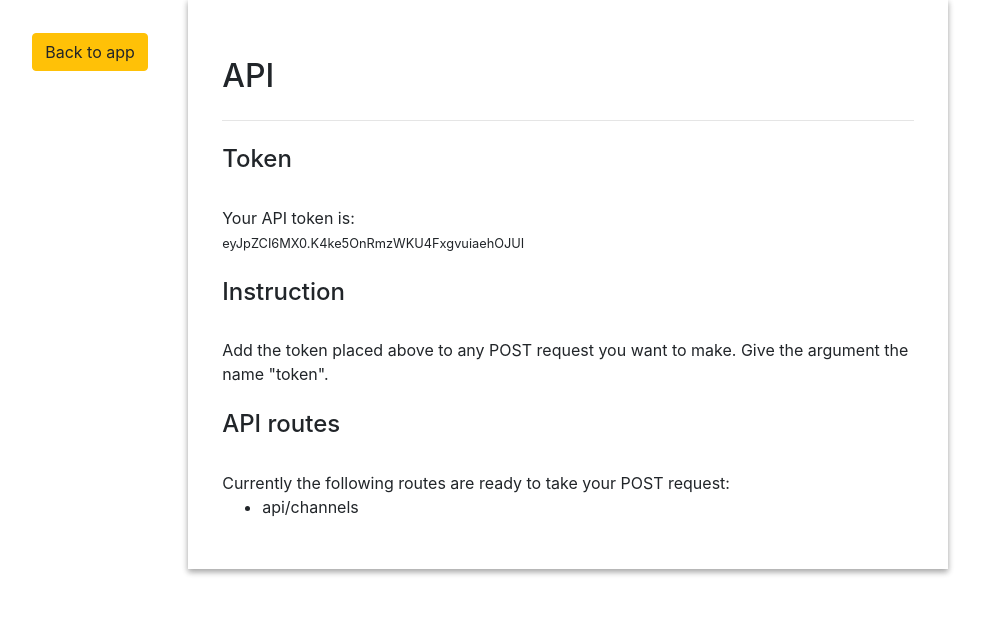
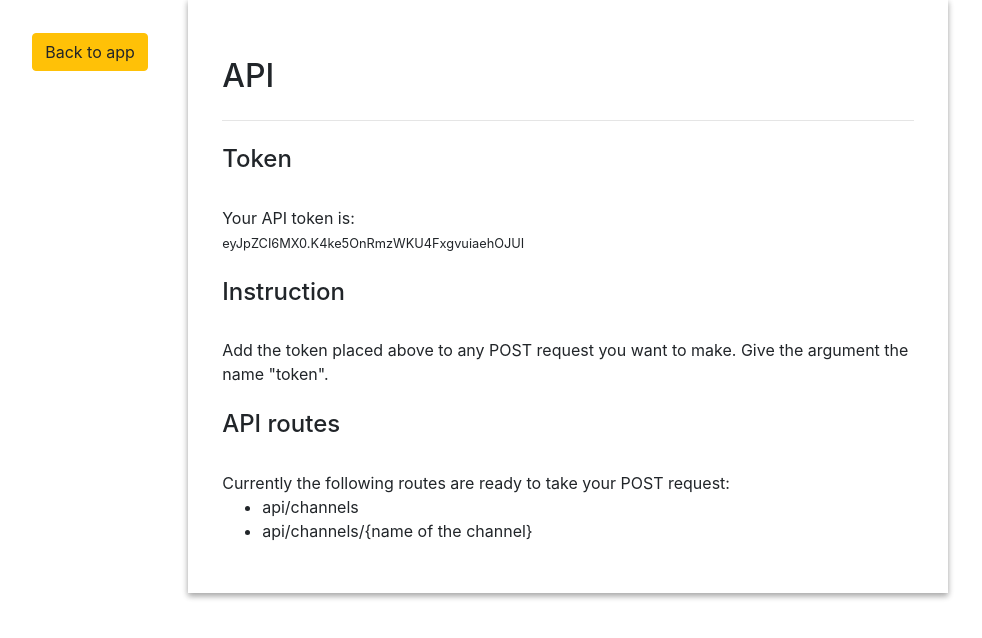
Before and after one commit to dzionek/channels, a Flask app: page /api/settings in a window 1280 px wide. Shown: the part 35-673 px from the top of the page, without its empty margins (72-1054 px from the left). Run offline with Flask 2, Linux system fonts and the light colour scheme; the visitor is signed in with stand-in values (Sample User, id 1); data comes from the database, SQL or seed files in the repository; style sheets or scripts are compiled from the project's sources; some libraries are stand-ins or nearby versions.

Commit message:
Add API route for specific channel

```diff
--- a/web/app/api/routes.py
+++ b/web/app/api/routes.py
@@ -2,16 +2,18 @@
 All routes of the "API" blueprint.
 """
 
-from flask import render_template, request, abort, jsonify
+from flask import render_template, jsonify, Response, abort
 from flask_login import login_required, current_user
-from app.models import User, Channel
+from app.models import Channel
 from app.schemas import ChannelSchema
 
 from .base import api
+from .utils import check_token, check_user
+
 
 @api.route('/api/settings')
 @login_required
-def settings() -> str:
+def settings() -> Response:
     """Generate API settings page for the user with
 
     Returns:
@@ -22,18 +24,31 @@ def settings() -> str:
     return render_template('settings-api.html', token=token)
 
 @api.route('/api/channels', methods=['POST'])
-def show_user():
-    token = request.form.get('token')
-    if not token:
-        abort(404, description="Token not found.")
+def show_channels() -> Response:
+    token = check_token()
+    user = check_user(token)
 
-    user = User.verify_api_token(token)
-    if not user:
-        abort(403, description="The token is either invalid or expired.")
+    channels = [
+        Channel.query.get(allowed_record.channel_id)
+        for allowed_record in user.allowed_channels
+    ]
+    channel_schema = ChannelSchema()
+    return jsonify(channel_schema.dump(channels, many=True))
+
+@api.route('/api/channels/<string:name>', methods=['POST'])
+def show_channel(name: str) -> Response:
+    token = check_token()
+    user = check_user(token)
+
+    channel = [
+        Channel.query.get(allowed_record.channel_id)
+        for allowed_record in user.allowed_channels
+        if Channel.query.get(allowed_record.channel_id).name == name
+    ]
+
+    if not channel:
+        abort(404, description=f'The channel {name} either does not exist or you do not have permission to see it.')
     else:
-        channels = [
-            Channel.query.get(allowed_record.channel_id)
-            for allowed_record in user.allowed_channels
-        ]
-        channel_schema = ChannelSchema()
-        return jsonify(channel_schema.dump(channels, many=True))
+        channel = channel[0]
+    channel_schema = ChannelSchema()
+    return jsonify(channel_schema.dump(channel))
--- a/web/app/templates/settings-api.html
+++ b/web/app/templates/settings-api.html
@@ -18,5 +18,6 @@
     Currently the following routes are ready to take your POST request:
     <ul>
         <li>api/channels</li>
+        <li>api/channels/{name of the channel}</li>
     </ul>
 {% endblock %}
```
Also changed, not shown: web/app/api/utils.py (added, +22 -0 lines), web/tests/test_api.py (+33 -0 lines).
